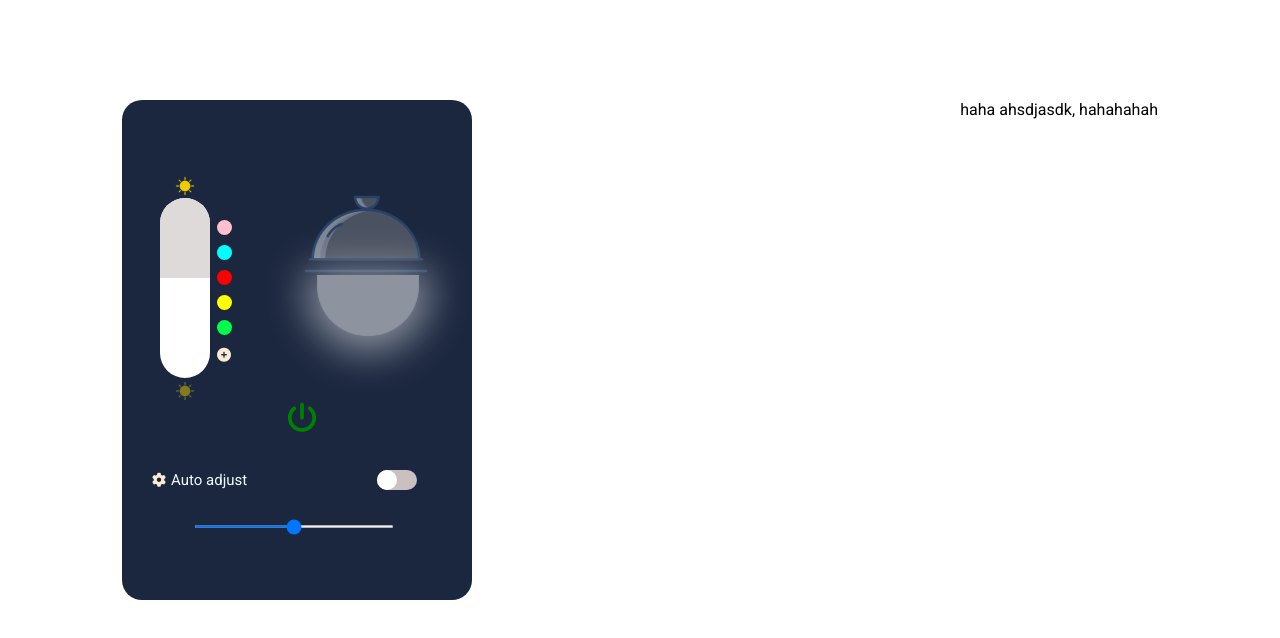
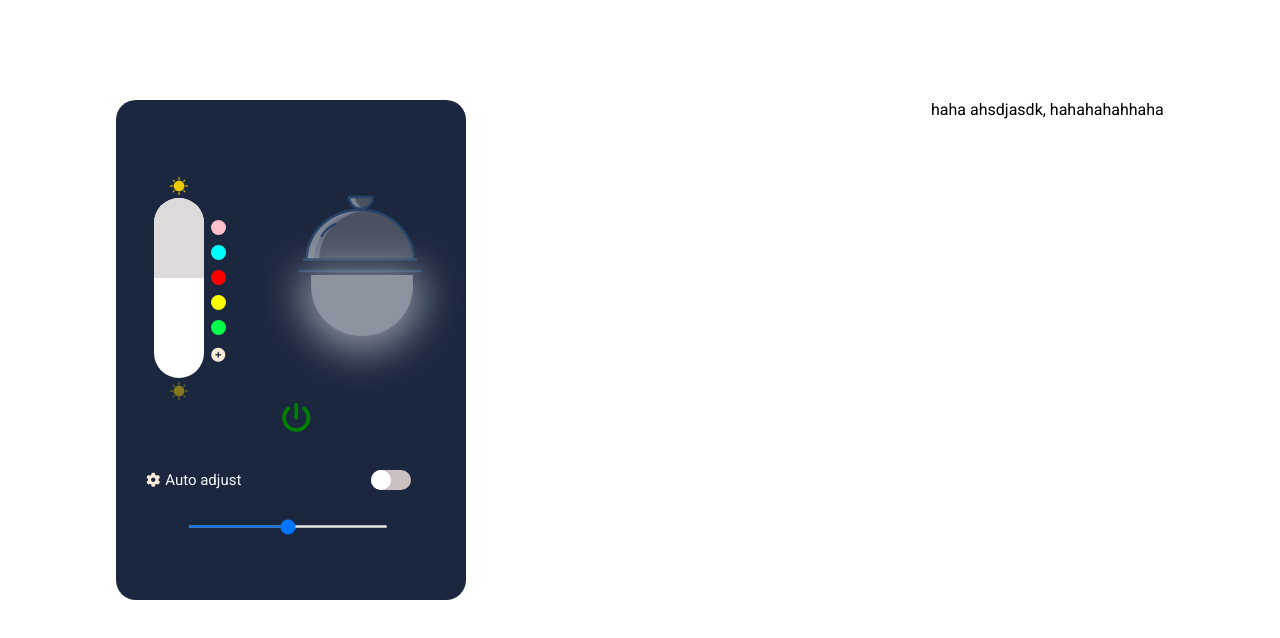
Before and after one commit to heisevilnow/lights-control-web-design, a plain HTML site: page index.html in a window 1280 px wide. Drawn offline with Linux system fonts and the light colour scheme; a web font is replaced by a local one.

Commit message:
sua file

```diff
--- a/index.html
+++ b/index.html
@@ -15,7 +15,7 @@
     <div class="NNH">
         <div class="container"></div>
          <div class="container1"></div>
-        <div class="container2">haha ahsdjasdk, hahahahah</div>
+        <div class="container2">haha ahsdjasdk, hahahahahhaha</div>
     </div>
     <script src="./xuli.js"></script>
 </body>
```
